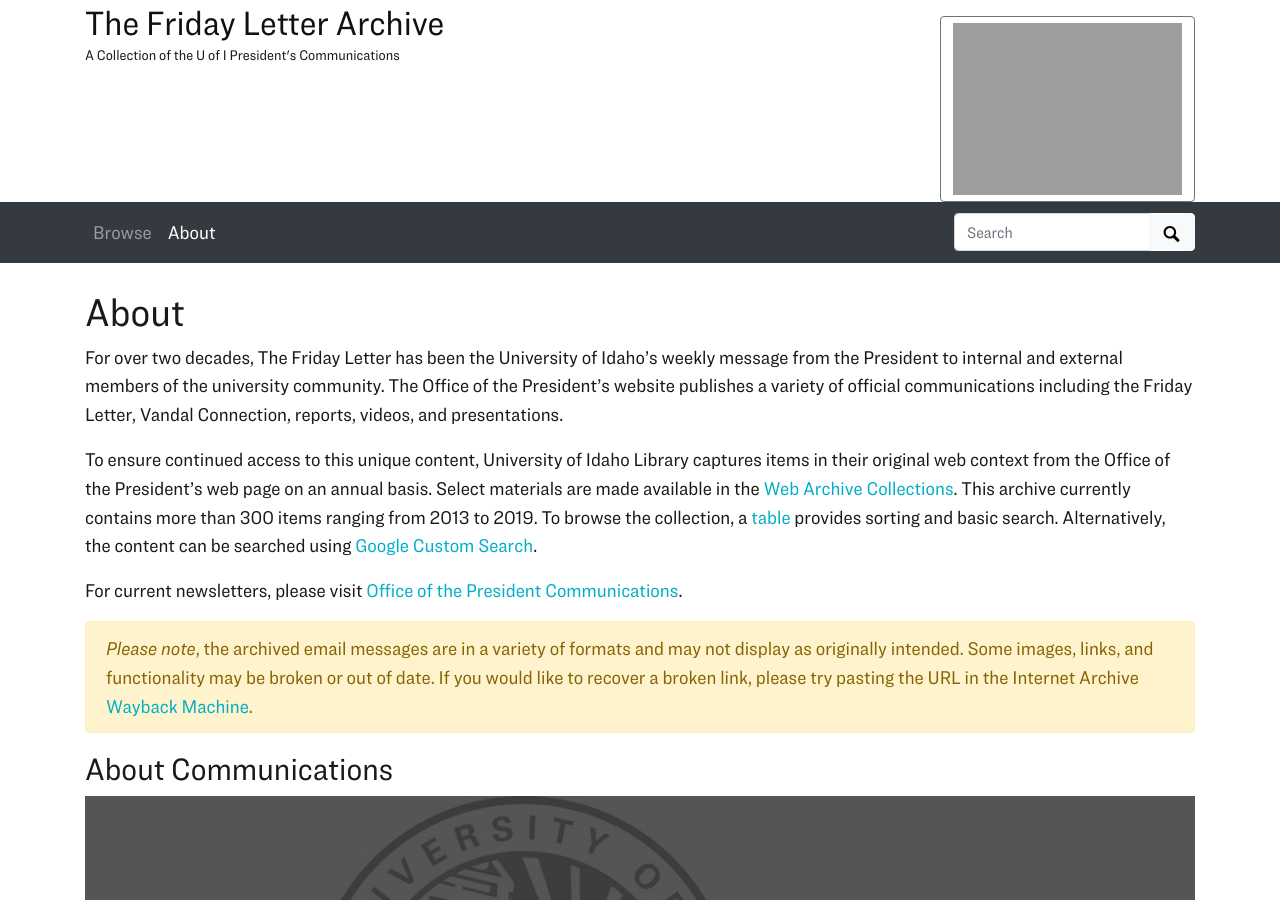
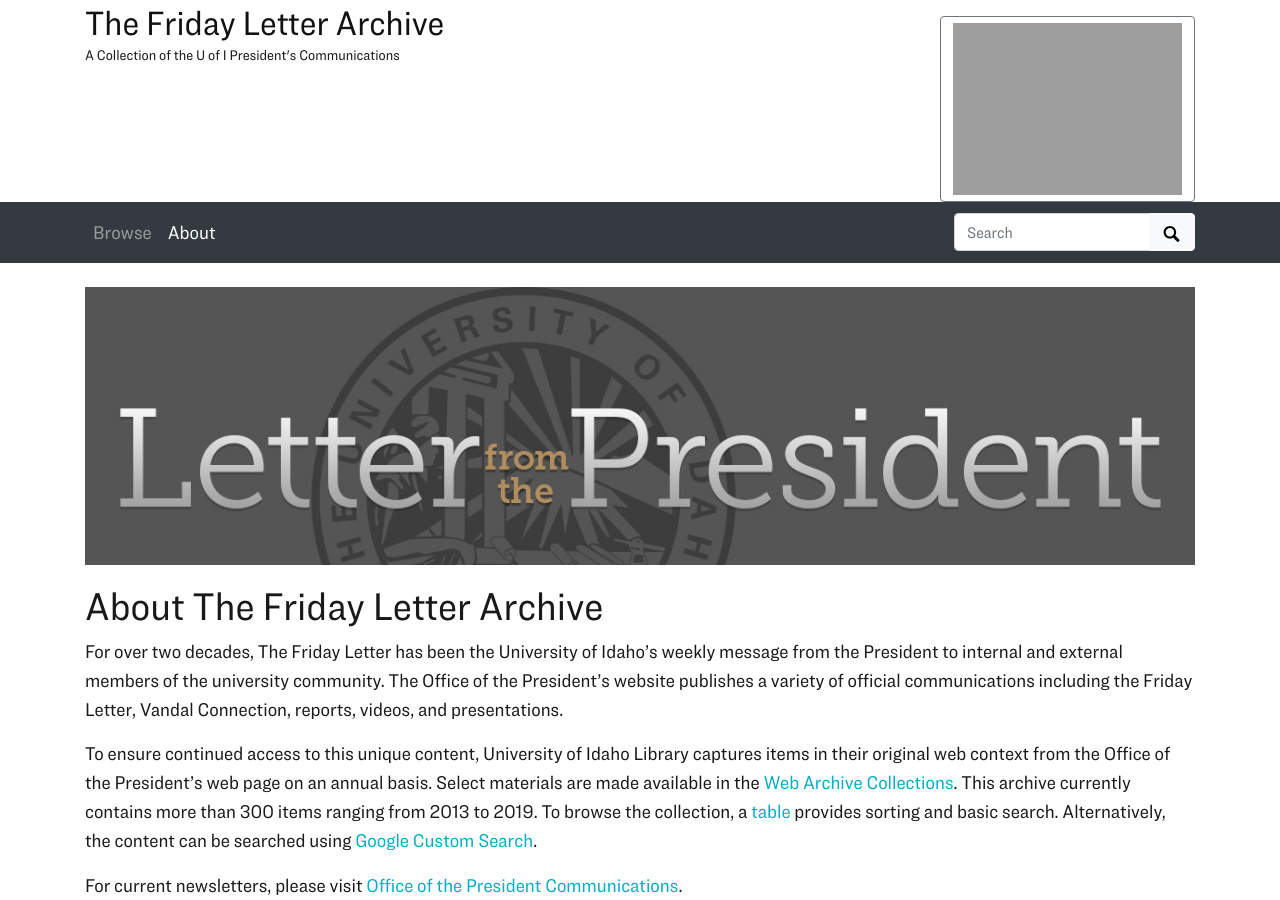
Before and after one commit to uidaholib/fridayletter_source, a Jekyll site: the page built from pages/about.md, in a window 1280 px wide and 900 px high. Built offline with Jekyll 4.4.1, drawn with Linux system fonts in a browser that asks for light colours; nearby versions of some CDN libraries; library files that are not in the unit come from our copies.

Commit message:
tweak about

```diff
--- a/pages/about.md
+++ b/pages/about.md
@@ -6,7 +6,9 @@ permalink: /about.html
 featured-image:
 ---
 
-# About {{ site.title }}
+<img src="images/fridayletter-header.jpg" class="img-fluid">
+
+# About The Friday Letter Archive
 
 For over two decades, The Friday Letter has been the University of Idaho's weekly message from the President to internal and external members of the university community.
 The Office of the President's website publishes a variety of official communications including the Friday Letter, Vandal Connection, reports, videos, and presentations.
@@ -25,8 +27,6 @@ For current newsletters, please visit [Office of the President Communications](h
 
 ## About Communications
 
-<img src="images/fridayletter-header.jpg" class="img-fluid">
-
 The Friday Letter
 
 The Friday Letter is U of I’s long-running, weekly message straight from the president to members of the Vandal family. Each week during the academic year, and with breaks for holidays, the president offers an update on Vandal teaching and learning, research and scholarship, and notable initiatives and priorities. Alumni and friends are welcome to join students, faculty and staff in receiving the newsletter.
```
